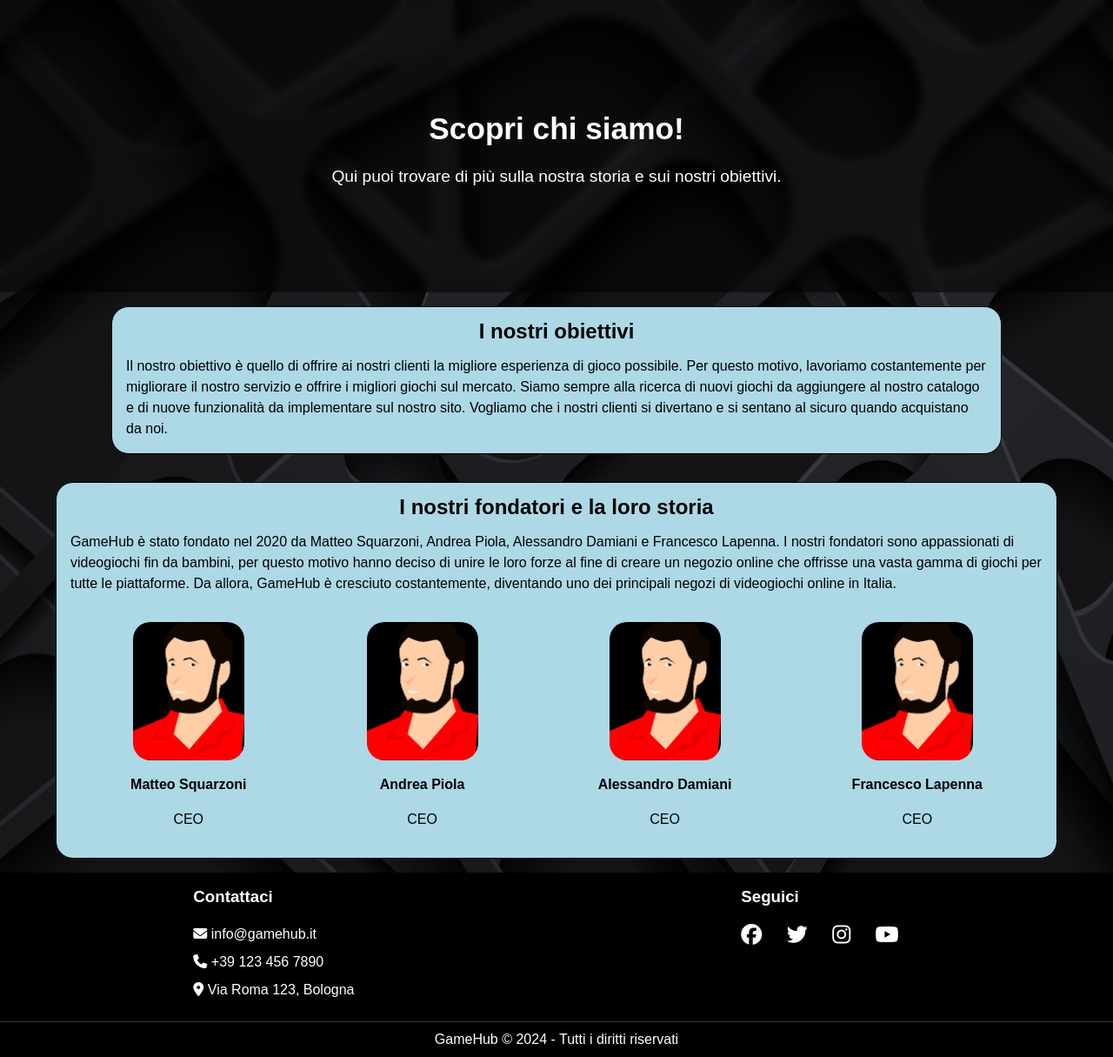
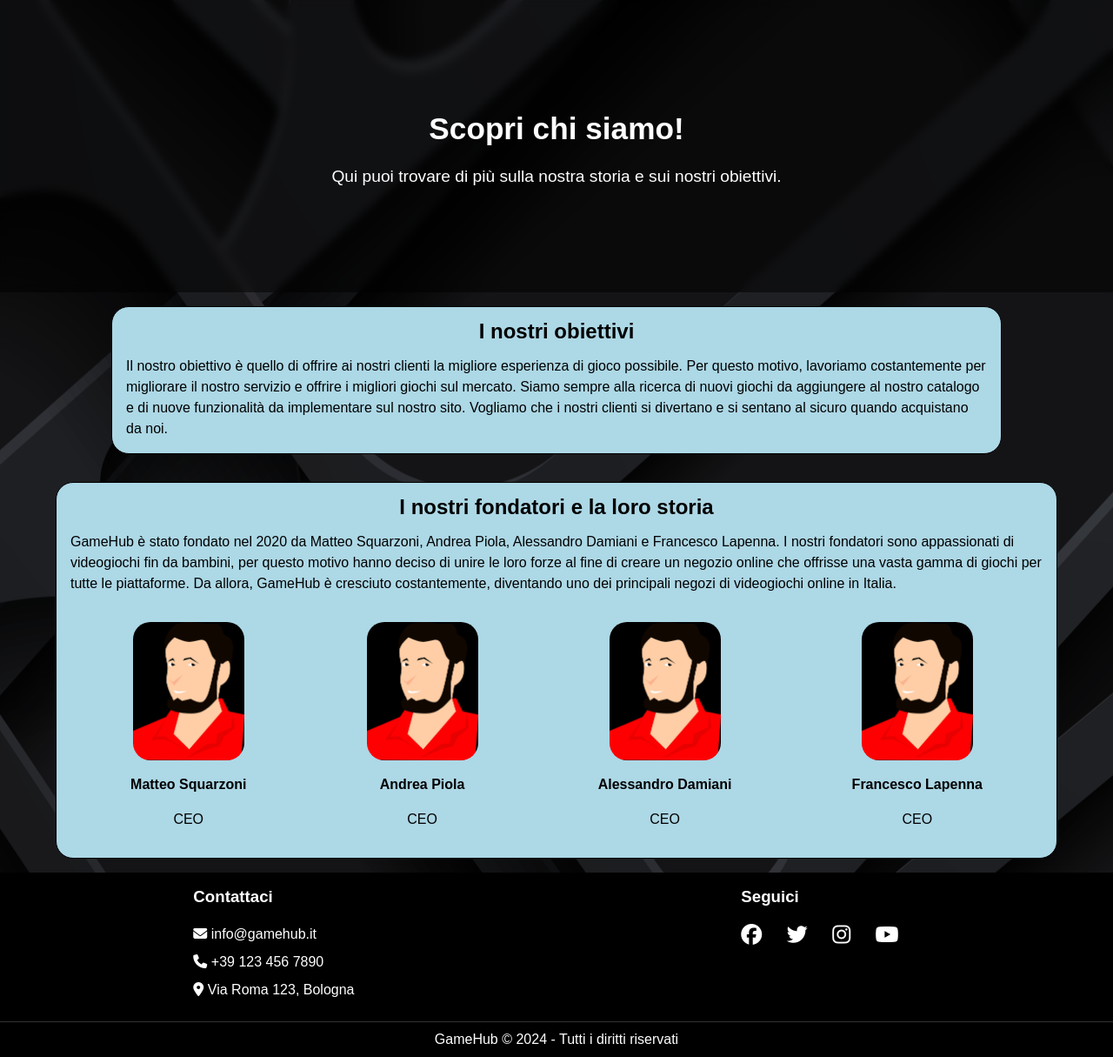
Before and after one commit to MatteoSquarz/GameHub, a PHP site: page /chiSiamo.html in a window 1280 px wide. Shown: the part 120-1335 px from the top of the page at 87% size. Run offline with PHP 8.4, Linux system fonts and the light colour scheme.

Commit message:
fix background pagina chi siamo

```diff
--- a/chiSiamo.html
+++ b/chiSiamo.html
@@ -42,7 +42,7 @@
                 <p>Ti trovi in: Chi siamo</p>
             </nav>
         </div>
-        <main id="chiSiamoMain">
+        <main id="chiSiamoMain" class="background">
             <div id="home" class="intro blur">
                 <h1>Scopri chi siamo!</h1>
                 <p>Qui puoi trovare di più sulla nostra storia e sui nostri obiettivi.</p>
--- a/style.css
+++ b/style.css
@@ -570,12 +570,6 @@ footer {
     border-radius: 20px;
 }
 
-#chiSiamoMain {
-    background: url('assets/dark-background-abstract-background-network-3d-background-3840x2160-8324.png') no-repeat center center/cover;
-    background-color: var(--bgcolor);
-}
-
-
 /********************************************************************************/
 /*** PAGINA CATALOGO                                                          ***/
 /********************************************************************************/
```
